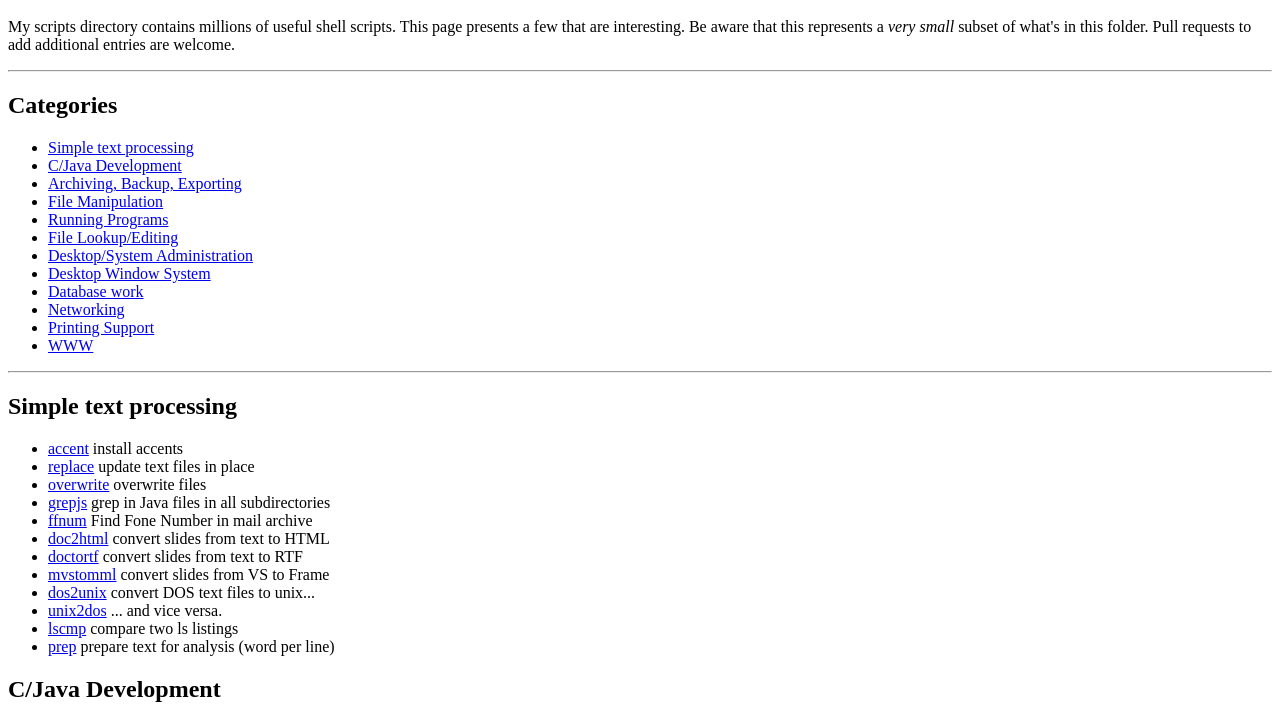
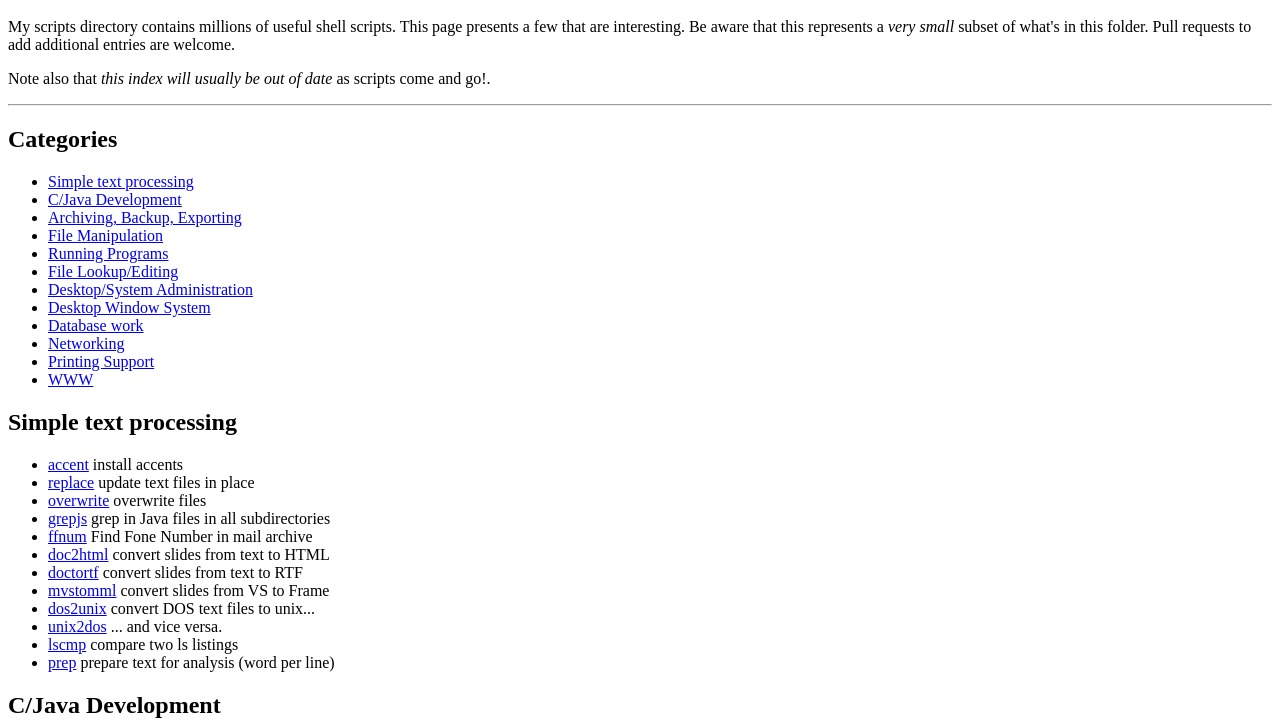
Before and after one commit to IanDarwin/scripts, a plain HTML site: page index.html in a window 1280 px wide. Shown: the part 48-768 px from the top of the page. Drawn offline with Linux system fonts and the light colour scheme.

```diff
--- a/index.html
+++ b/index.html
@@ -7,6 +7,8 @@
 This page presents a few that are interesting.
 Be aware that this represents a <i>very small</i> subset of what's in this folder.
 Pull requests to add additional entries are welcome.
+</p><p>
+Note also that <i>this index will usually be out of date</i> as scripts come and go!.
 </p>
 <hr/>
 <h2>Categories</h2>
@@ -24,7 +26,6 @@ Pull requests to add additional entries are welcome.
 <li><a href="#prnt">Printing Support</a></li>
 <li><a href="#wwww">WWW</a></li>
 </ul>
-<hr/>
 </ul>
 <a name='text'><h2>  Simple text processing</h2>
 <ul>
```
Also changed, not shown: 2 other files.
